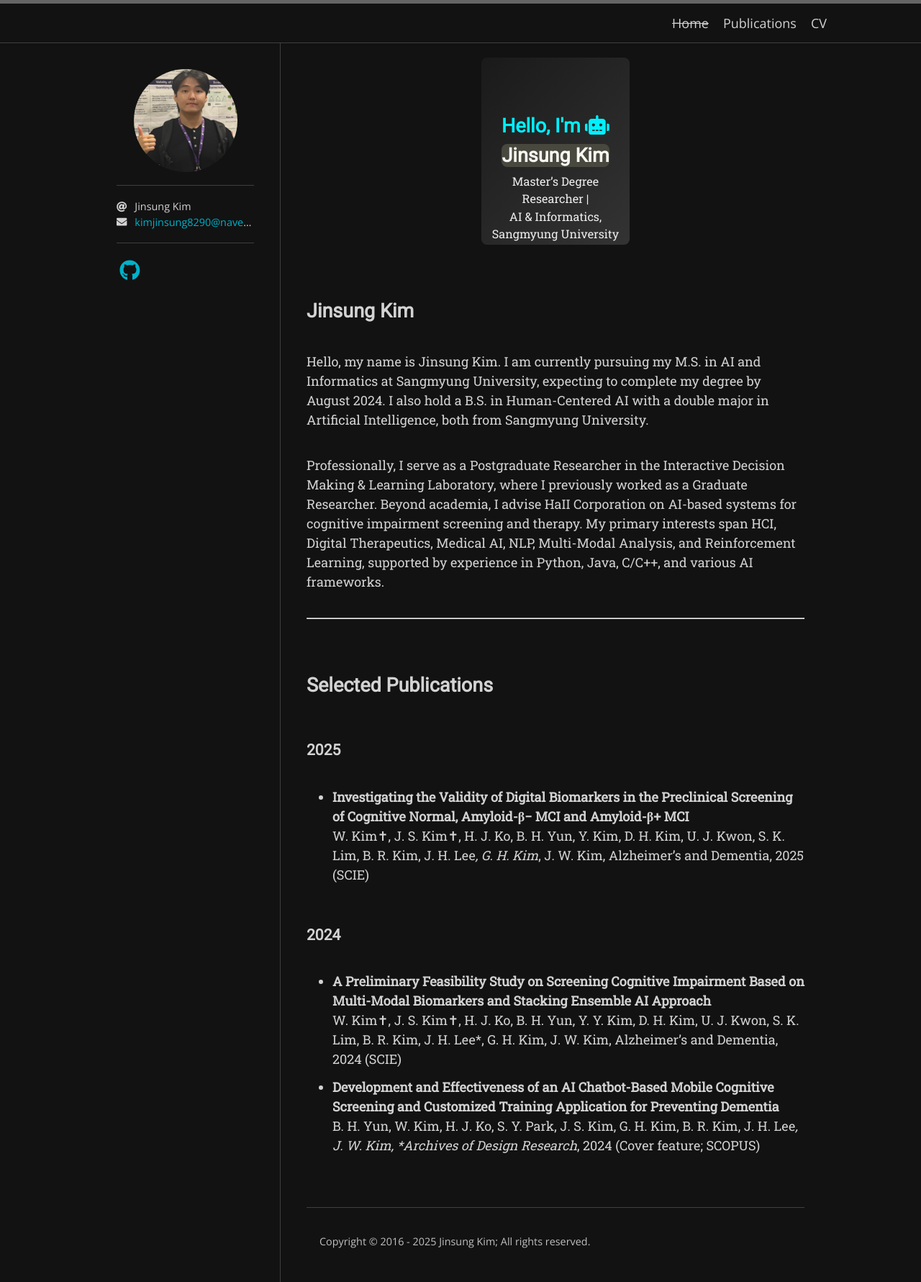
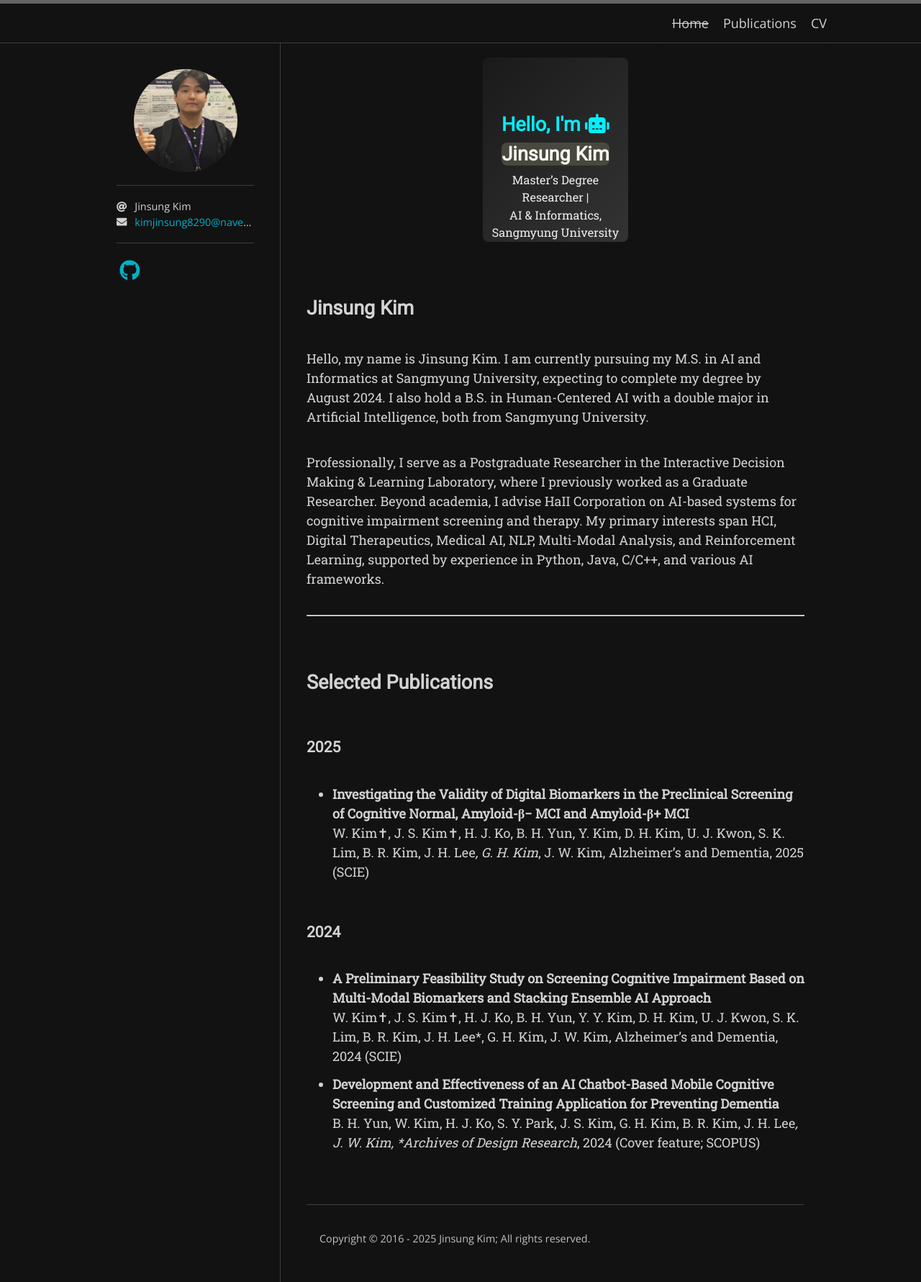
Before and after one commit to KimJinSungDataScientist/KimJinSungDataScientist.github.io, a Jekyll site: the page built from index.md, in a window 1280 px wide. Shown: the whole page at 72% size. Built offline with Jekyll 4.4.1, drawn with Linux system fonts in a browser that asks for light colours; nearby versions of some CDN libraries; some web fonts are replaced; the list of posts is cut into pages by our own code.

Commit message:
'test31'

```diff
--- a/_sass/hamilton/custom-styles.scss
+++ b/_sass/hamilton/custom-styles.scss
@@ -13,7 +13,7 @@
     display: block;
 
     /* 내부 패딩을 5px로 최소화해 박스 자체 높이를 작게 */
-    padding: 3px;
+    padding: 1px;
 
     /* 텍스트 가로 중앙 정렬 */
     text-align: center;
```
